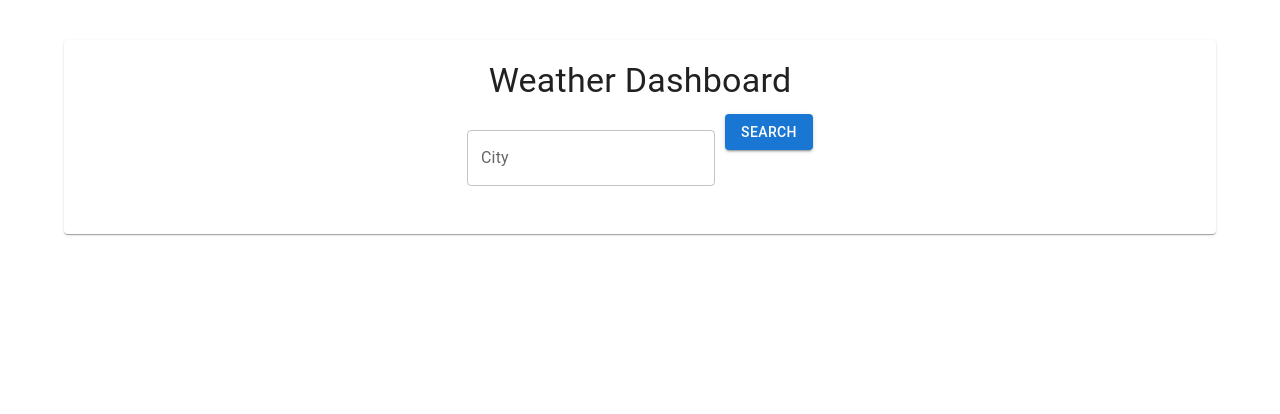
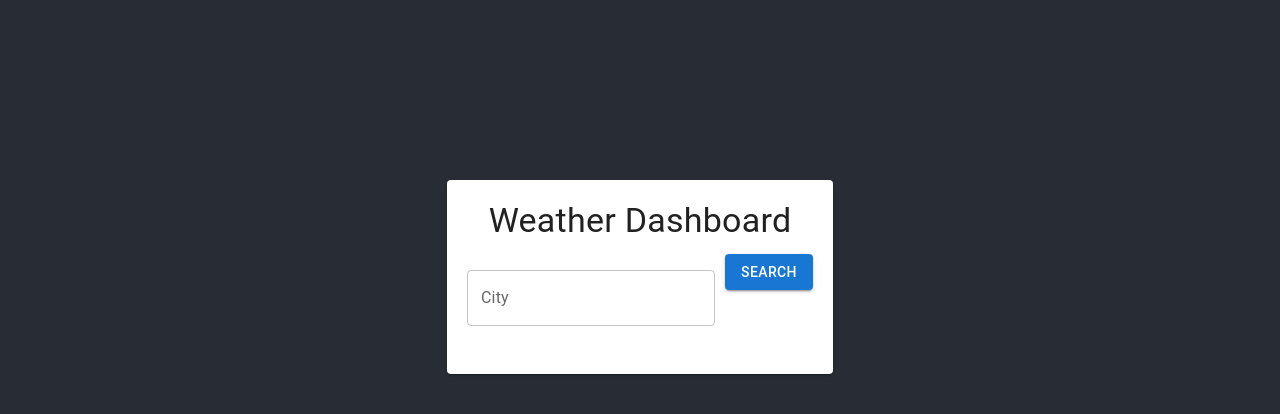
Before and after one commit to enoch2-hub/weather-dashboard, a React (Create React App) app: page / in a window 1280 px wide. Shown: the top 414 px of the page. Built offline with nearby package versions, Linux system fonts and the light colour scheme.

Commit message:
add css -2

```diff
--- a/src/App.css
+++ b/src/App.css
@@ -1,3 +1,12 @@
+body {
+  background-color: #282c34;
+
+  display: flex;
+  justify-content: center;
+  align-items: center;
+
+}
+
 .App {
   text-align: center;
 }
--- a/src/components/WeatherCard.css
+++ b/src/components/WeatherCard.css
@@ -2,7 +2,7 @@
     max-width: 345px;
     margin: 20px auto;
     text-align: center;
-    background-image: linear-gradient(rgb(1rgb(2, 0, 100)67, 255),black);
+    background-image: linear-gradient(rgba(9, 0, 104, 0.681),rgb(79, 79, 255));
     border-radius: 3px;
   }
 
--- a/src/components/WeatherDashboard.css
+++ b/src/components/WeatherDashboard.css
@@ -1,5 +1,5 @@
 .dashboard-container {
-    padding: 20px;
+    padding: 10rem;
   }
 
   .search-container {
```
